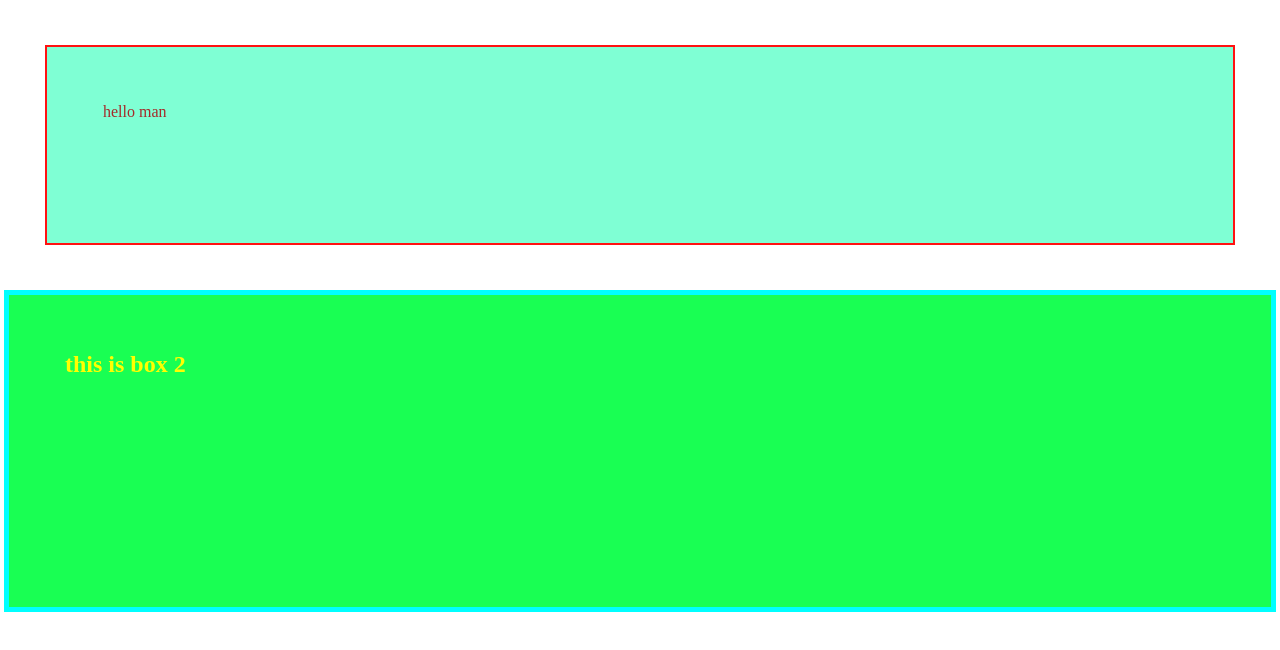
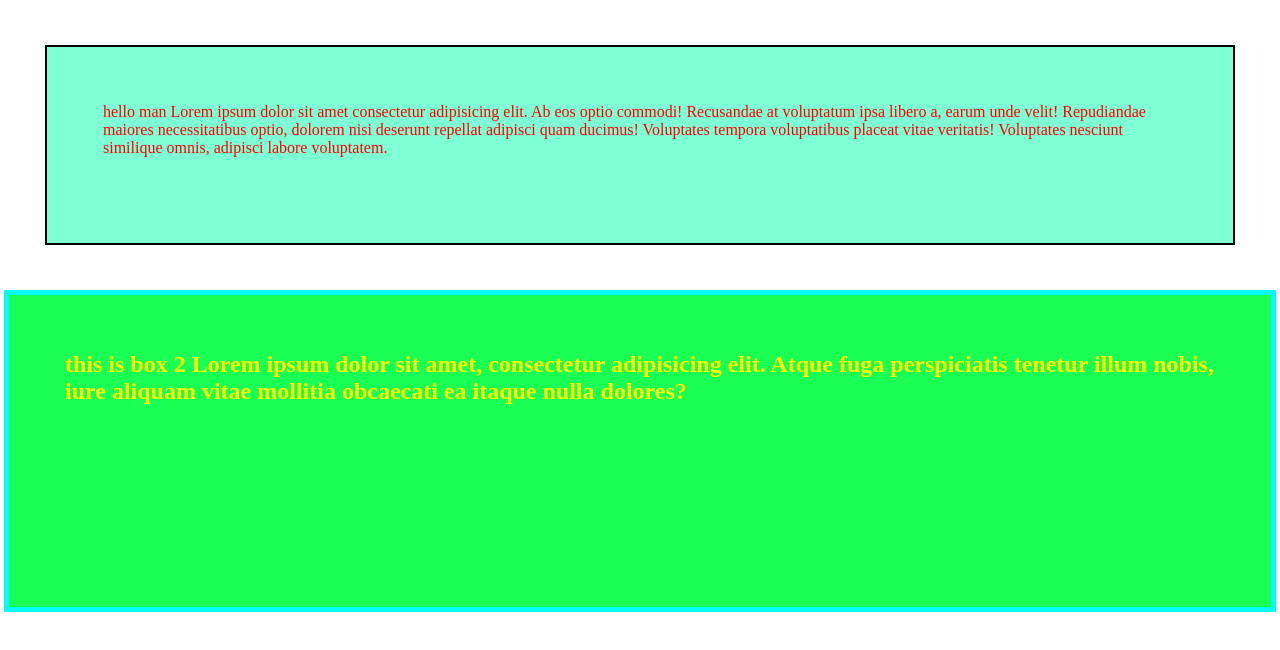
Before and after one commit to arnav307/web-development-7, a plain HTML site: page index.html in a window 1280 px wide. Drawn offline with Linux system fonts and the light colour scheme.

Commit message:
add file

```diff
--- a/index.html
+++ b/index.html
@@ -13,15 +13,18 @@
         }
         .box1{
             box-sizing:border-box;
-            color:brown;
+            color:rgb(255, 0, 0);
             margin:45px;
-            border:2px solid rgb(255, 17, 17);
+            border:2px solid rgb(0, 0, 0);
             padding:56px;
             /* width:45px; */
             height:200px;
             background-color:aquamarine;
+            /* font-family:'Franklin Gothic Medium', 'Arial Narrow', Arial, sans-serif; */
+            /* font-weight:40px; */
+        }
 
-        }
+
         .box2{
             /* box-sizing:border-box; */
             color:yellow;
@@ -37,7 +40,8 @@
 
 
     </style>
-    <p class="box1">hello man</p>
-    <h2 class="box2"> this is box 2</h>
+    <p class="box1">hello man Lorem ipsum dolor sit amet consectetur adipisicing elit. Ab eos optio commodi! Recusandae at voluptatum ipsa libero a, earum unde velit! Repudiandae maiores necessitatibus optio, dolorem nisi deserunt repellat adipisci quam ducimus! Voluptates tempora voluptatibus placeat vitae veritatis! Voluptates nesciunt similique omnis, adipisci labore voluptatem.
+    </p>
+    <h2 class="box2"> this is box 2 Lorem ipsum dolor sit amet, consectetur adipisicing elit. Atque fuga perspiciatis tenetur illum nobis, iure aliquam vitae mollitia obcaecati ea itaque nulla dolores?</h>
 </body>
 </html>
```
